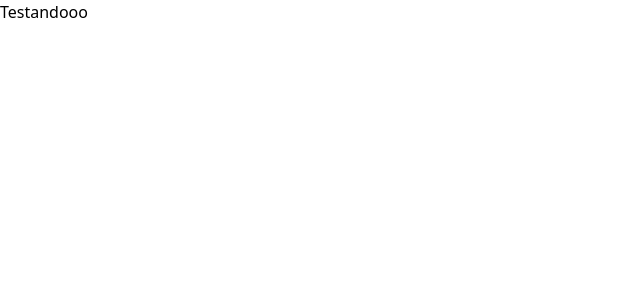
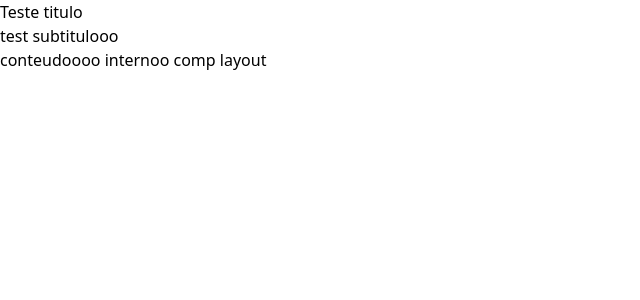
Before and after one commit to gmartins-dev/nextjs-dashboard, a Next.js app: page / in a window 1280 px wide. Shown: the top 300 px of the page, without its empty margins (0-640 px from the left). Built offline with nearby package versions, Linux system fonts and the light colour scheme.

Commit message:
initial components structure created

```diff
--- /dev/null
+++ b/src/components/template/Content.tsx
@@ -0,0 +1,11 @@
+interface ContentProps {
+  children?: any
+}
+
+export default function Content(props: ContentProps) {
+  return(
+    <div className={`flex flex-col mt-7`}>
+      {props.children}
+    </div>
+  )
+}
--- /dev/null
+++ b/src/components/template/Header.tsx
@@ -0,0 +1,18 @@
+import Sidebar from "./Sidebar";
+import Title from "./Title";
+
+
+interface HeaderProps {
+  title: string;
+  subtitle: string;
+  children?: any
+
+}
+
+export default function Header(props: HeaderProps) {
+  return(
+    <div>
+      <Title title={props.title} subtitle={props.subtitle}/>
+    </div>
+  )
+};
--- /dev/null
+++ b/src/components/template/Layout.tsx
@@ -0,0 +1,22 @@
+import Content from "./Content";
+import Header from "./Header";
+import Sidebar from "./Sidebar";
+
+interface LayoutProps {
+  title: string;
+  subtitle: string;
+  children?: any
+
+}
+
+export default function Layout(props: LayoutProps) {
+  return(
+    <div>
+      <Sidebar/>
+      <Header title={props.title} subtitle={props.subtitle}/>
+      <Content>
+        {props.children}
+      </Content>
+    </div>
+  )
+};
--- /dev/null
+++ b/src/components/template/Sidebar.tsx
@@ -0,0 +1,7 @@
+export default function Sidebar() {
+
+  return(
+    <div></div>
+  )
+
+};
--- /dev/null
+++ b/src/components/template/Title.tsx
@@ -0,0 +1,18 @@
+import Sidebar from "./Sidebar";
+
+interface TitleProps {
+  title: string;
+  subtitle: string;
+  children?: any
+
+}
+
+export default function Title(props: TitleProps) {
+  return(
+    <div>
+      <h1 className={``}>{props.title}</h1>
+
+      <h2 className={``}>{props.subtitle}</h2>
+    </div>
+  )
+}
--- a/src/pages/index.tsx
+++ b/src/pages/index.tsx
@@ -1,7 +1,9 @@
+import Layout from "../components/template/Layout";
+
 export default function Home() {
   return (
-    <div className="flex flex-col items-center justify-center w-full h-screen bg-blue-500">
-      <h1 className="text-3xl">Testandooo</h1>
-    </div>
+    <Layout title="Teste titulo" subtitle="test subtitulooo">
+      <h3>conteudoooo internoo comp layout</h3>
+    </Layout>
   );
 }
```
